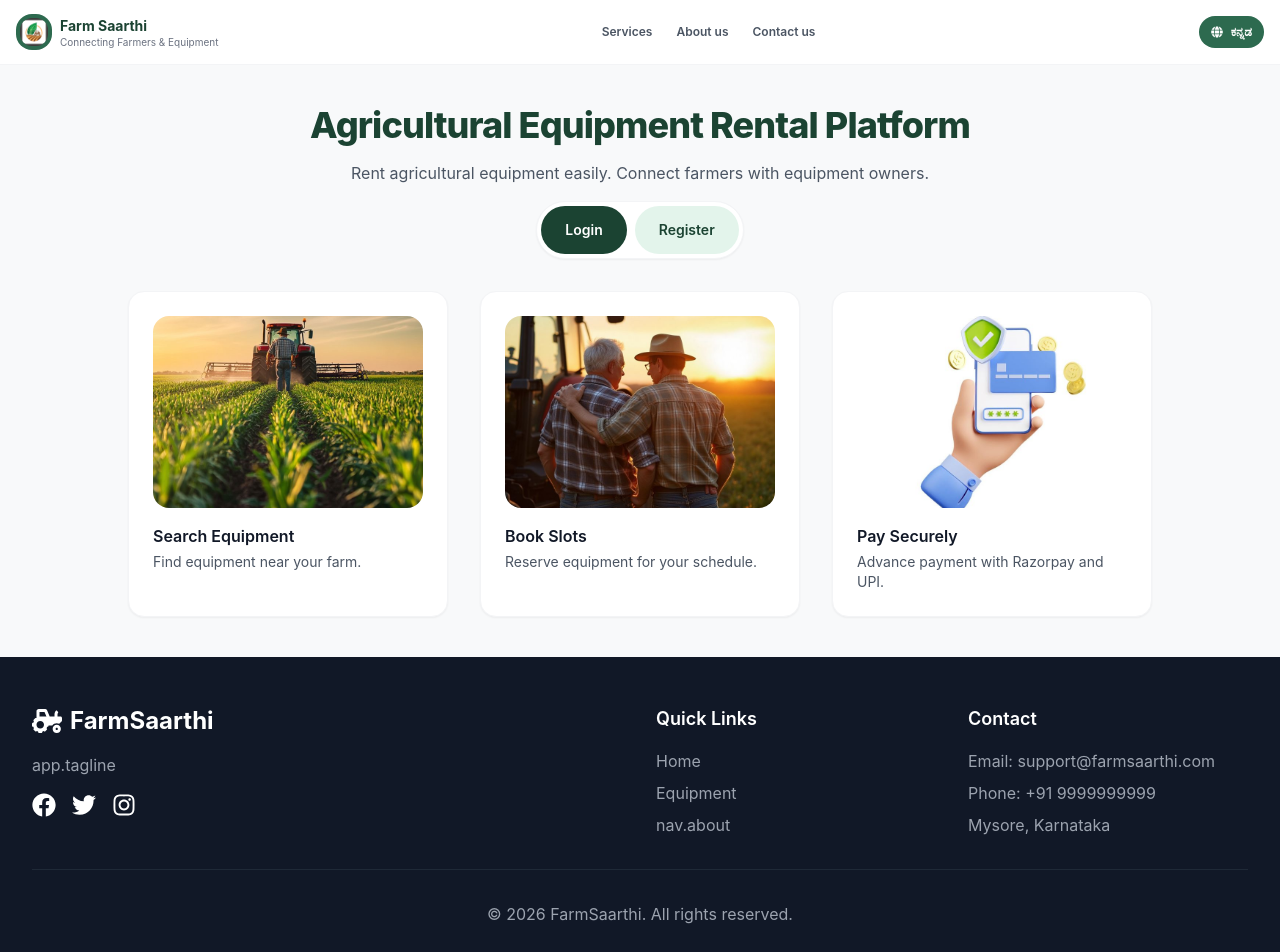
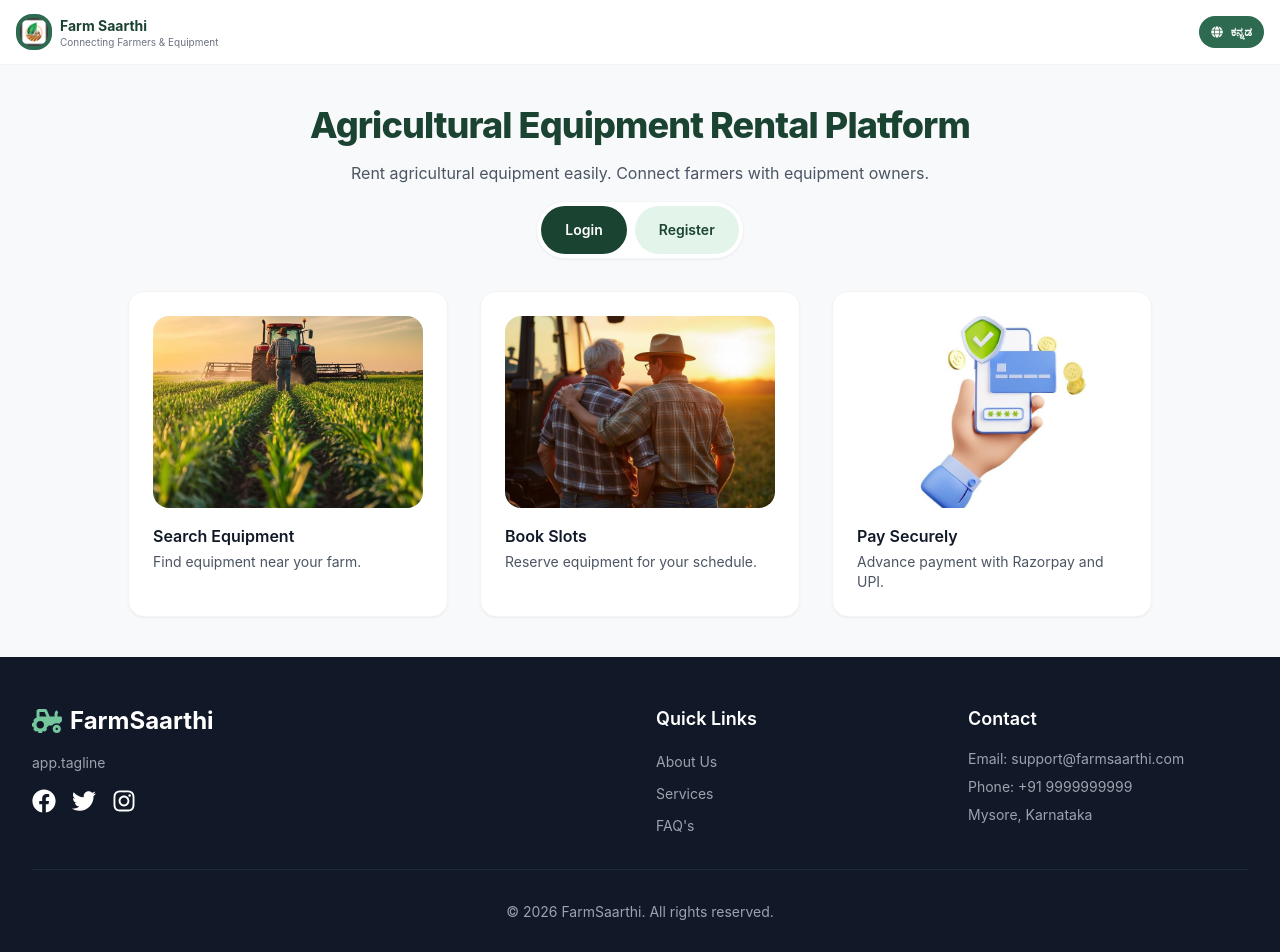
Before and after one commit to Vaishnavigowda27/FarmSarthi, a React (Vite) app in the folder frontend/: page / in a window 1280 px wide. Shown: the top 952 px of the page. Built offline with nearby package versions, Linux system fonts and the light colour scheme.

Commit message:
Testing with example data

```diff
--- a/frontend/src/components/Footer.jsx
+++ b/frontend/src/components/Footer.jsx
@@ -1,24 +1,165 @@
+import { useState } from 'react';
 import { useTranslation } from 'react-i18next';
 import { FaTractor, FaFacebook, FaTwitter, FaInstagram } from 'react-icons/fa';
+import { Tractor, CalendarCheck, ShieldCheck, Phone, ChevronDown, ChevronUp } from 'lucide-react';
+
+const faqs = [
+  {
+    q: 'How do I rent equipment?',
+    a: 'Sign up as a farmer, browse equipment near your location, select a slot, and pay a 10% advance to confirm your booking.',
+  },
+  {
+    q: 'Who can list equipment?',
+    a: 'Anyone registered as a renter (equipment owner) can list their machinery. All listings go through admin verification before going live.',
+  },
+  {
+    q: 'Is my payment secure?',
+    a: 'Yes. We use secure payment methods and UPI for all transactions. Only a 10% advance is charged at booking; the rest is settled directly.',
+  },
+  {
+    q: 'What if the equipment breaks down?',
+    a: 'Contact the equipment owner immediately. Raise a dispute through the app and our support team will assist within 24 hours.',
+  },
+  {
+    q: 'Can I cancel a booking?',
+    a: 'Yes, cancellations are allowed up to 12 hours before the scheduled slot. Service charges are not refunded .',
+  },
+  {
+    q: 'Which areas do you currently serve?',
+    a: 'We currently operate in and around Mysore, Karnataka. More districts are being added soon.',
+  },
+];
+
+const services = [
+  {
+    icon: Tractor,
+    title: 'Equipment Search',
+    desc: 'Find tractors, harvesters, sprayers and more within your radius.',
+  },
+  {
+    icon: CalendarCheck,
+    title: 'Slot Booking',
+    desc: 'Book equipment for exact time slots that fit your schedule.',
+  },
+  {
+    icon: ShieldCheck,
+    title: 'Secure Payments',
+    desc: 'Pay a small advance via Razorpay or UPI to lock your booking.',
+  },
+  {
+    icon: Phone,
+    title: 'Owner Connect',
+    desc: 'Chat or call equipment owners directly through the platform.',
+  },
+];
 
 const Footer = () => {
   const { t } = useTranslation();
+  const [activeSection, setActiveSection] = useState(null); // 'about' | 'services' | 'faq'
+  const [openFaq, setOpenFaq] = useState(null);
+
+  const toggle = (section) => {
+    setActiveSection(activeSection === section ? null : section);
+    setOpenFaq(null);
+  };
 
   return (
     <footer className="bg-gray-900 text-white mt-auto">
+
+      {/* Expandable: About Us */}
+      {activeSection === 'about' && (
+        <div className="bg-[#1B4332] px-6 py-10">
+          <div className="max-w-3xl mx-auto text-center space-y-4">
+            <h2 className="text-2xl font-extrabold text-white">
+              Bridging Farmers & Equipment Owners
+            </h2>
+            <p className="text-sm text-white/70 leading-relaxed">
+              FarmSaarthi is a Mysore-based agricultural rental platform built to
+              make modern farming equipment accessible to every farmer .
+               We connect equipment owners with
+              farmers who need machinery for a day, a week, or a season.
+            </p>
+            <p className="text-sm text-white/60 leading-relaxed">
+              Our mission is simple: reduce the cost of farming, increase
+              equipment utilisation, and help farming community grow
+              together.
+            </p>
+          </div>
+        </div>
+      )}
+
+      {/* Expandable: Services */}
+      {activeSection === 'services' && (
+        <div className="bg-gray-800 px-6 py-10">
+          <div className="max-w-4xl mx-auto">
+            <h2 className="text-xl font-extrabold text-white text-center mb-8">
+              Our Services
+            </h2>
+            <div className="grid grid-cols-1 sm:grid-cols-2 gap-4">
+              {services.map(({ icon: Icon, title, desc }) => (
+                <div key={title} className="flex gap-4 bg-gray-700/50 rounded-2xl p-4">
+                  <div className="h-10 w-10 rounded-xl bg-[#74C69D]/20 flex items-center justify-center shrink-0">
+                    <Icon className="w-5 h-5 text-[#74C69D]" />
+                  </div>
+                  <div>
+                    <p className="text-sm font-semibold text-white mb-1">{title}</p>
+                    <p className="text-xs text-gray-400 leading-relaxed">{desc}</p>
+                  </div>
+                </div>
+              ))}
+            </div>
+          </div>
+        </div>
+      )}
+
+      {/* Expandable: FAQ */}
+      {activeSection === 'faq' && (
+        <div className="bg-gray-800 px-6 py-10">
+          <div className="max-w-3xl mx-auto">
+            <h2 className="text-xl font-extrabold text-white text-center mb-8">
+              Frequently Asked Questions
+            </h2>
+            <div className="space-y-2">
+              {faqs.map((faq, i) => (
+                <div key={i} className="bg-gray-700/50 rounded-2xl overflow-hidden">
+                  <button
+                    onClick={() => setOpenFaq(openFaq === i ? null : i)}
+                    className="w-full flex items-center justify-between px-5 py-4 text-left text-sm font-semibold text-white hover:bg-gray-700 transition"
+                  >
+                    {faq.q}
+                    {openFaq === i ? (
+                      <ChevronUp className="w-4 h-4 text-[#74C69D] shrink-0" />
+                    ) : (
+                      <ChevronDown className="w-4 h-4 text-gray-400 shrink-0" />
+                    )}
+                  </button>
+                  {openFaq === i && (
+                    <div className="px-5 pb-4 text-xs text-gray-400 leading-relaxed border-t border-gray-600 pt-3">
+                      {faq.a}
+                    </div>
+                  )}
+                </div>
+              ))}
+            </div>
+          </div>
+        </div>
+      )}
+
+      {/* Main footer row */}
       <div className="max-w-7xl mx-auto px-4 sm:px-6 lg:px-8 py-12">
         <div className="grid grid-cols-1 md:grid-cols-4 gap-8">
+
           {/* Brand */}
           <div className="col-span-1 md:col-span-2">
             <div className="flex items-center space-x-2 mb-4">
-              <FaTractor className="text-primary-500 text-3xl" />
+              <FaTractor className="text-[#74C69D] text-3xl" />
               <span className="text-2xl font-bold">{t('app.name')}</span>
             </div>
-            <p className="text-gray-400 mb-4">{t('app.tagline')}</p>
+            <p className="text-gray-400 mb-4 text-sm">{t('app.tagline')}</p>
             <div className="flex space-x-4">
-              <FaFacebook className="text-2xl hover:text-primary-500 cursor-pointer transition-colors" />
-              <FaTwitter className="text-2xl hover:text-primary-500 cursor-pointer transition-colors" />
-              <FaInstagram className="text-2xl hover:text-primary-500 cursor-pointer transition-colors" />
+              <FaFacebook className="text-2xl hover:text-[#74C69D] cursor-pointer transition-colors" />
+              <FaTwitter className="text-2xl hover:text-[#74C69D] cursor-pointer transition-colors" />
+              <FaInstagram className="text-2xl hover:text-[#74C69D] cursor-pointer transition-colors" />
             </div>
           </div>
 
@@ -26,28 +167,29 @@ const Footer = () => {
           <div>
             <h3 className="font-semibold text-lg mb-4">Quick Links</h3>
             <ul className="space-y-2">
-              <li>
-                <a href="/" className="text-gray-400 hover:text-primary-500 transition-colors">
-                  {t('nav.home')}
-                </a>
-              </li>
-              <li>
-                <a href="/equipment" className="text-gray-400 hover:text-primary-500 transition-colors">
-                  {t('nav.equipment')}
-                </a>
-              </li>
-              <li>
-                <a href="/about" className="text-gray-400 hover:text-primary-500 transition-colors">
-                  {t('nav.about')}
-                </a>
-              </li>
+              {[
+                { label: 'About Us', key: 'about' },
+                { label: 'Services', key: 'services' },
+                { label: "FAQ's", key: 'faq' },
+              ].map(({ label, key }) => (
+                <li key={key}>
+                  <button
+                    onClick={() => toggle(key)}
+                    className={`text-sm transition-colors hover:text-[#74C69D] ${
+                      activeSection === key ? 'text-[#74C69D] font-semibold' : 'text-gray-400'
+                    }`}
+                  >
+                    {label}
+                  </button>
+                </li>
+              ))}
             </ul>
           </div>
 
           {/* Contact */}
           <div>
             <h3 className="font-semibold text-lg mb-4">Contact</h3>
-            <ul className="space-y-2 text-gray-400">
+            <ul className="space-y-2 text-gray-400 text-sm">
               <li>Email: support@farmsaarthi.com</li>
               <li>Phone: +91 9999999999</li>
               <li>Mysore, Karnataka</li>
@@ -55,7 +197,7 @@ const Footer = () => {
           </div>
         </div>
 
-        <div className="border-t border-gray-800 mt-8 pt-8 text-center text-gray-400">
+        <div className="border-t border-gray-800 mt-8 pt-8 text-center text-gray-400 text-sm">
           <p>&copy; 2026 {t('app.name')}. All rights reserved.</p>
         </div>
       </div>
--- a/frontend/src/components/Navbar.jsx
+++ b/frontend/src/components/Navbar.jsx
@@ -26,18 +26,7 @@ const Navbar = () => {
   </div>
 </Link>
 
-          {/* Middle: links */}
-          <div className="hidden md:flex items-center gap-6 text-xs font-semibold text-gray-600">
-            <Link to="/#services" className="hover:text-[#1B4332]">
-              Services
-            </Link>
-            <Link to="/#about" className="hover:text-[#1B4332]">
-              About us
-            </Link>
-            <Link to="/#contact" className="hover:text-[#1B4332]">
-              Contact us
-            </Link>
-          </div>
+
 
           {/* Right: language toggle */}
           <button
--- a/frontend/src/pages/Equipments.jsx
+++ b/frontend/src/pages/Equipments.jsx
@@ -201,6 +201,9 @@ const Equipment = () => {
                       <h3 className="text-sm sm:text-base font-semibold text-gray-900">
                         {item.name}
                       </h3>
+                      <p className="text-xs text-[#2D6A4F] font-medium mt-0.5">
+   {item.owner?.name || 'Unknown Owner'}
+</p>
                       <p className="text-xs text-gray-500 line-clamp-2 mt-0.5">
                         {item.description}
                       </p>
```
